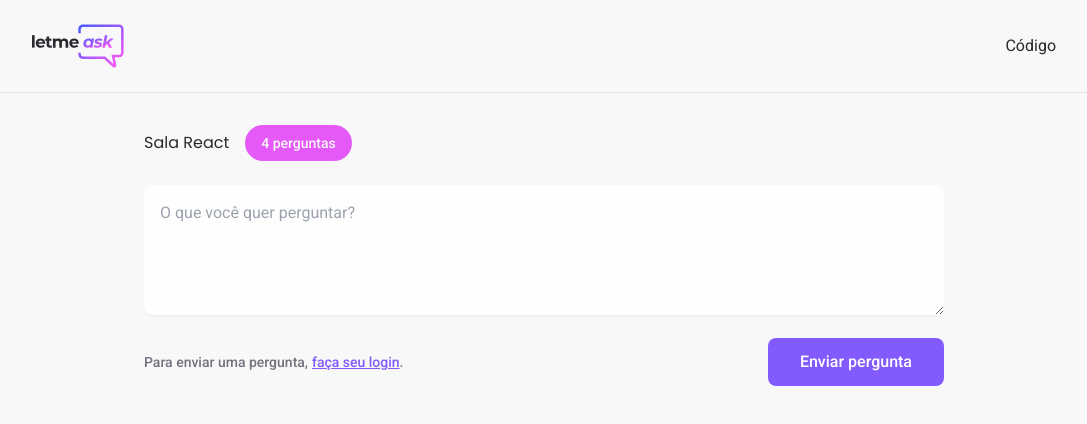
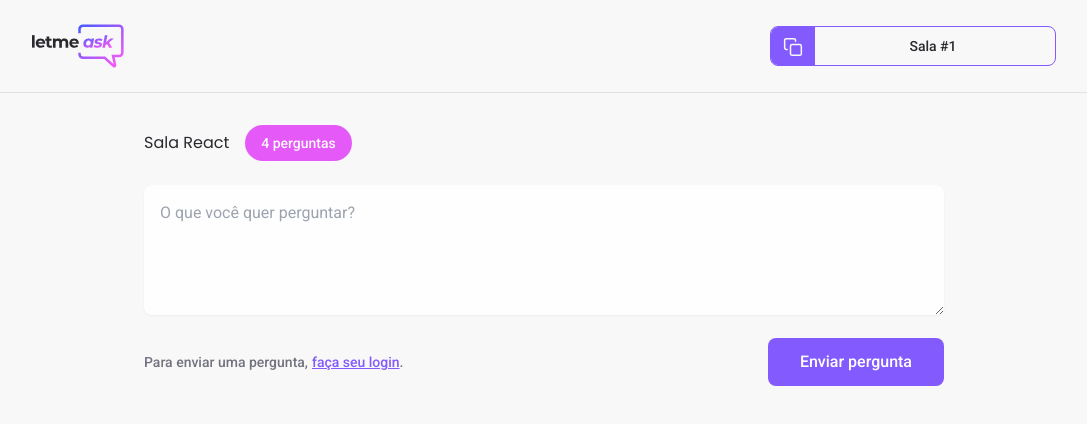
Before and after one commit to RenanFachin/RS_NLW_LetMeAsk, a React (Vite) app: page /rooms/1 in a window 1280 px wide. Shown: the top 424 px of the page, without its empty margins (96-1183 px from the left). Built offline with nearby package versions, Linux system fonts and the light colour scheme; no server answers.

Commit message:
question room page improvement

```diff
--- /dev/null
+++ b/src/components/RoomCode.tsx
@@ -0,0 +1,30 @@
+import copyImg from '../assets/copy.svg'
+
+type RoomCodeProps = {
+    code: string;
+}
+
+export function RoomCode({ code }: RoomCodeProps) {
+
+    function copyRoomCodeToClipBoard() {
+        navigator.clipboard.writeText(code)
+    }
+
+
+    return (
+        <button
+            onClick={copyRoomCodeToClipBoard}
+            className="h-10 rounded-lg overflow-hidden bg-white border-[1px] border-solid border-purple-500 cursor-pointer flex">
+            <div className='bg-purple-500 px-3 flex items-center justify-center h-10'>
+                <img
+                    src={copyImg}
+                    alt="Copy room code"
+                />
+            </div>
+
+            <span className='block self-center flex-1 pr-4 pl-3 w-60 text-sm font-medium'>
+                Sala #{code}
+            </span>
+        </button>
+    )
+}
--- a/src/pages/Room.tsx
+++ b/src/pages/Room.tsx
@@ -1,12 +1,19 @@
 import { useParams } from "react-router-dom"
 import logoImg from '../assets/logo.svg'
 import { Button } from "../components/Button"
+import { RoomCode } from "../components/RoomCode"
+
+// Por padrão o useParams não sabe o que pode ser recebido na rota
+type RoomParams = {
+    id: string;
+}
 
 export function Room() {
-    const {id} = useParams()
+    const params = useParams<RoomParams>()
+    const roomId = params.id;
 
 
-    return(
+    return (
         <div>
             <header className="p-6 border-b-[1px] border-solid border-[#e2e2e2]">
                 <div className="max-w-5xl mx-auto flex justify-between items-center">
@@ -16,9 +23,7 @@ export function Room() {
                         className="max-h-11"
                     />
 
-                    <div className="">
-                        Código
-                    </div>
+                    <RoomCode code={roomId} />
                 </div>
             </header>
 
@@ -30,7 +35,7 @@ export function Room() {
                     </h1>
 
                     <span
-                    className="ml-4 bg-pink-500 rounded-full py-2 px-4 text-white font-medium text-sm">
+                        className="ml-4 bg-pink-500 rounded-full py-2 px-4 text-white font-medium text-sm">
                         4 perguntas
                     </span>
                 </div>
```
